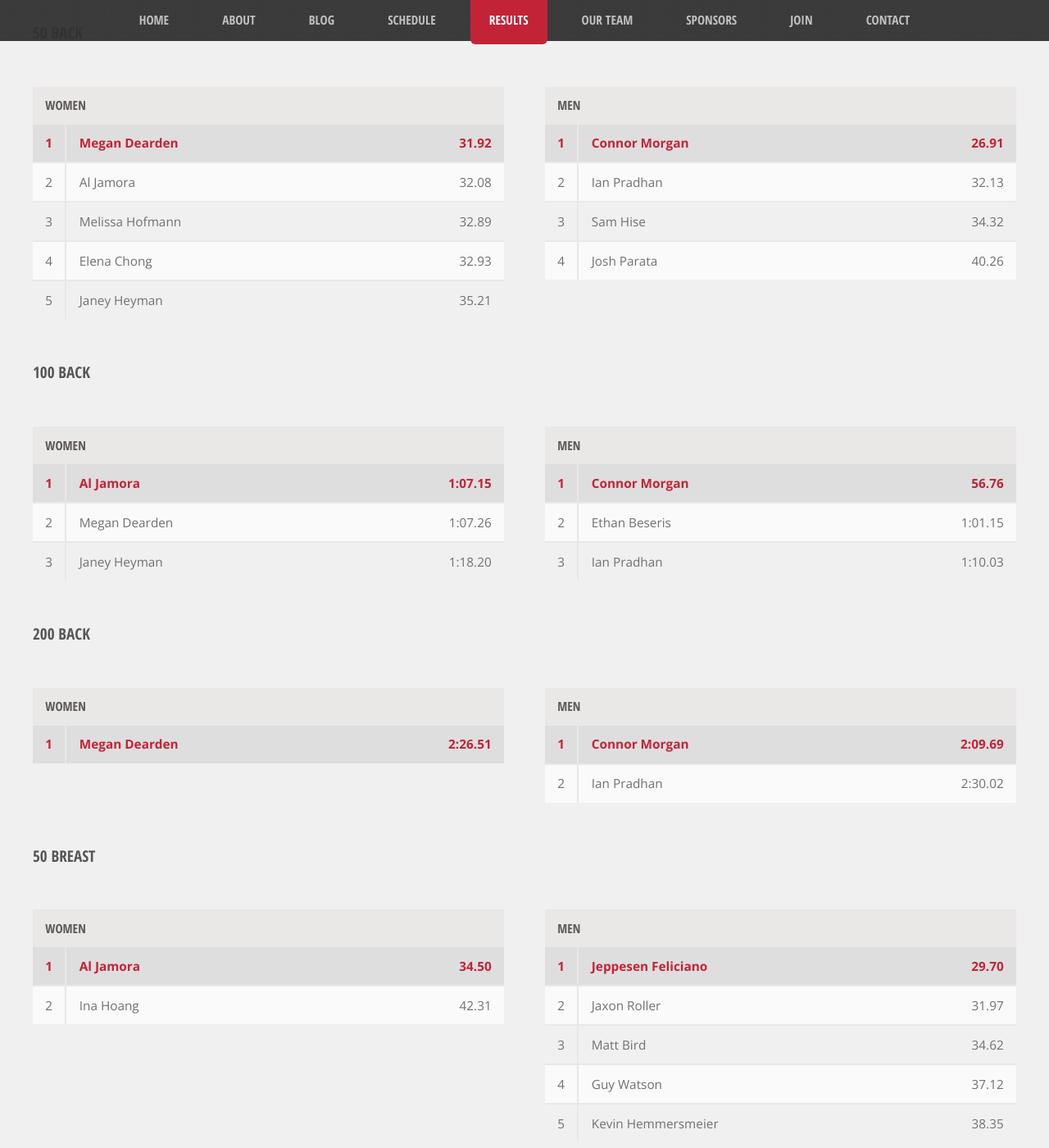
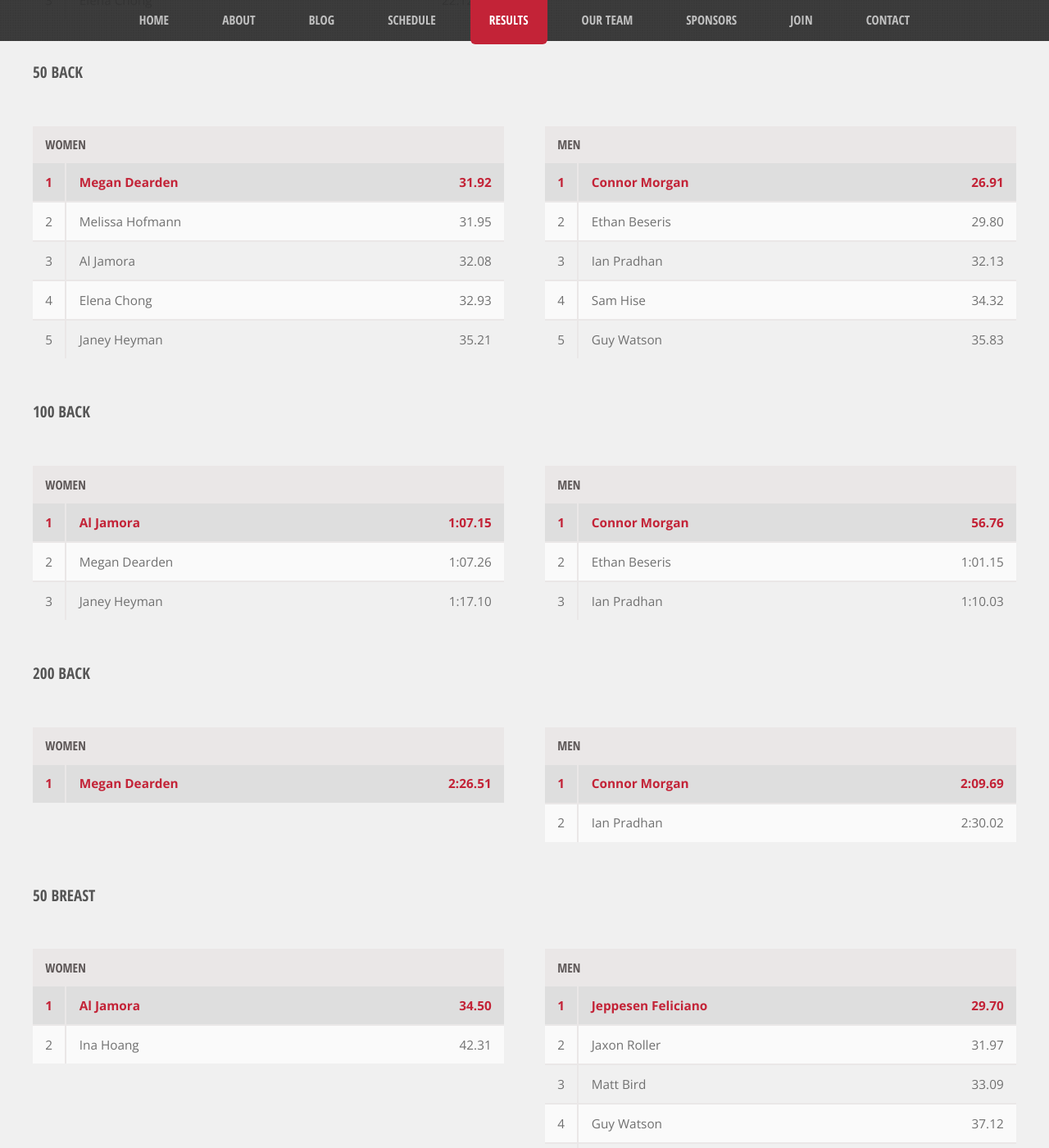
Before and after one commit to utahclubswimming/utahclubswimming.github.io, a Jekyll site: the page built from depth.html, in a window 1280 px wide and 1400 px high, scrolled down 2427 px. Shown: the whole window at 82% size. Built offline with Jekyll 4.4.1, drawn with Linux system fonts in a browser that asks for light colours; some of the changed text lies outside the part shown.

Commit message:
Resolves #225
Updated times from USU meet.

```diff
--- a/_data/depth.yml
+++ b/_data/depth.yml
@@ -29,6 +29,8 @@
       time: "59.26"
     - name: Katierose McMahon
       time: "1:05.44"
+    - name: Janey Heyman
+      time: "1:07.24"
     - name: Ina Hoang
       time: "1:07.75"
   men:
@@ -38,10 +40,10 @@
       time: "53.24"
     - name: Philipp Hojnacki
       time: "54.23"
+    - name: Sam Hise
+      time: "56.42"
     - name: Jackson Knowles
       time: "56.60"
-    - name: Sam Hise
-      time: "56.61"
 - event: 200 Free
   women:
     - name: Megan Dearden
@@ -51,6 +53,8 @@
       time: "2:00.72"
     - name: Jonathan Buckendorf
       time: "2:03.19"
+    - name: Jackson Knowles
+      time: "2:08.46"
     - name: Ian Pradhan
       time: "2:14.91"
 - event: 500 Free
@@ -86,10 +90,10 @@
   women:
     - name: Megan Dearden
       time: "31.92"
+    - name: Melissa Hofmann
+      time: "31.95"
     - name: Al Jamora
       time: "32.08"
-    - name: Melissa Hofmann
-      time: "32.89"
     - name: Elena Chong
       time: "32.93"
     - name: Janey Heyman
@@ -97,12 +101,14 @@
   men:
     - name: Connor Morgan
       time: "26.91"
+    - name: Ethan Beseris
+      time: "29.80"
     - name: Ian Pradhan
       time: "32.13"
     - name: Sam Hise
       time: "34.32"
-    - name: Josh Parata
-      time: "40.26"
+    - name: Guy Watson
+      time: "35.83"
 - event: 100 Back
   women:
     - name: Al Jamora
@@ -110,7 +116,7 @@
     - name: Megan Dearden
       time: "1:07.26"
     - name: Janey Heyman
-      time: "1:18.20"
+      time: "1:17.10"
   men:
     - name: Connor Morgan
       time: "56.76"
@@ -139,7 +145,7 @@
     - name: Jaxon Roller
       time: "31.97"
     - name: Matt Bird
-      time: "34.62"
+      time: "33.09"
     - name: Guy Watson
       time: "37.12"
     - name: Kevin Hemmersmeier
@@ -148,6 +154,8 @@
   women:
     - name: Al Jamora
       time: "1:18.53"
+    - name: Megan Dearden
+      time: "1:25.92"
     - name: Katierose McMahon
       time: "1:31.49"
     - name: Maddie Walters
@@ -190,7 +198,7 @@
     - name: Philipp Hojnacki
       time: "26.76"
     - name: Jonathan Buckendorf
-      time: "27.61"
+      time: "27.59"
     - name: Jackson Knowles
       time: "27.81"
     - name: Jaxon Roller
@@ -205,7 +213,7 @@
       time: "1:20.00"
   men:
     - name: Ethan Beseris
-      time: "58.38"
+      time: "57.97"
     - name: Cameron Quackenbush
       time: "1:01.21"
     - name: Jeppesen Feliciano
@@ -213,6 +221,8 @@
 - event: 200 Fly
 - event: 100 IM
   women:
+    - name: Megan Dearden
+      time: "1:11.76"
     - name: Janey Heyman
       time: "1:12.57"
     - name: Elena Chong
```
